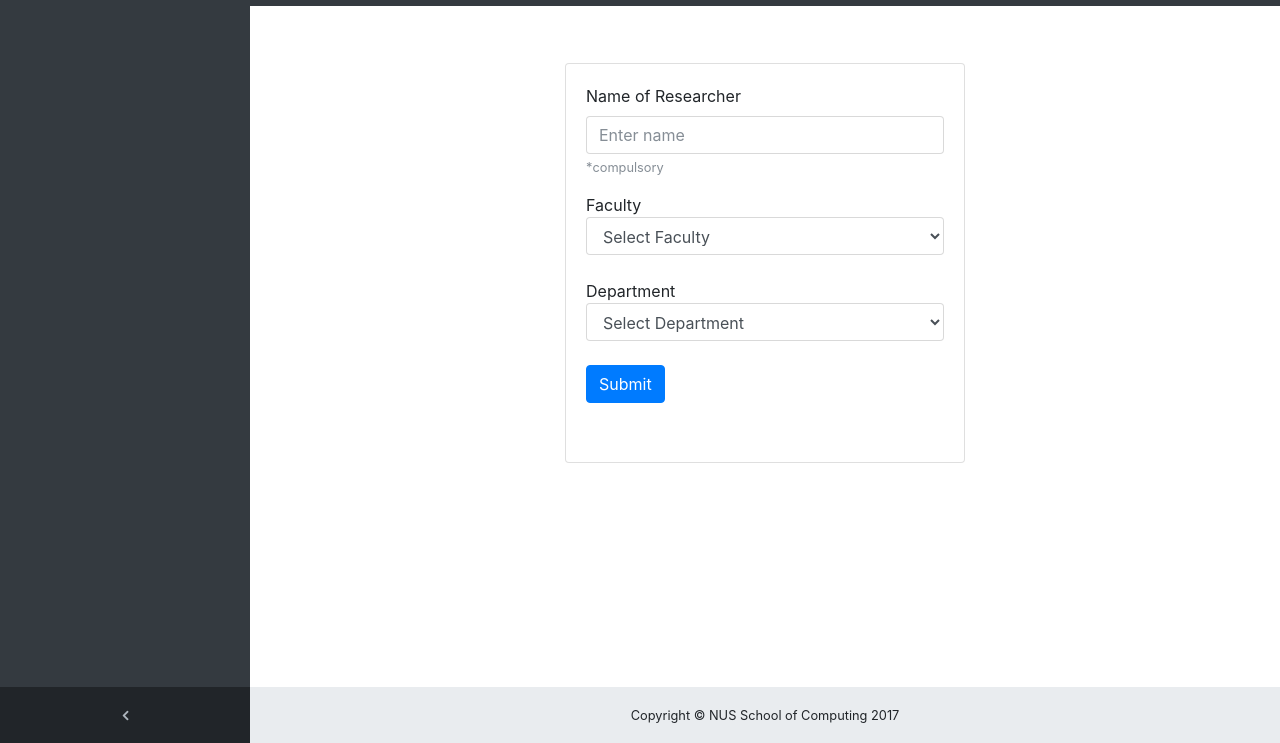
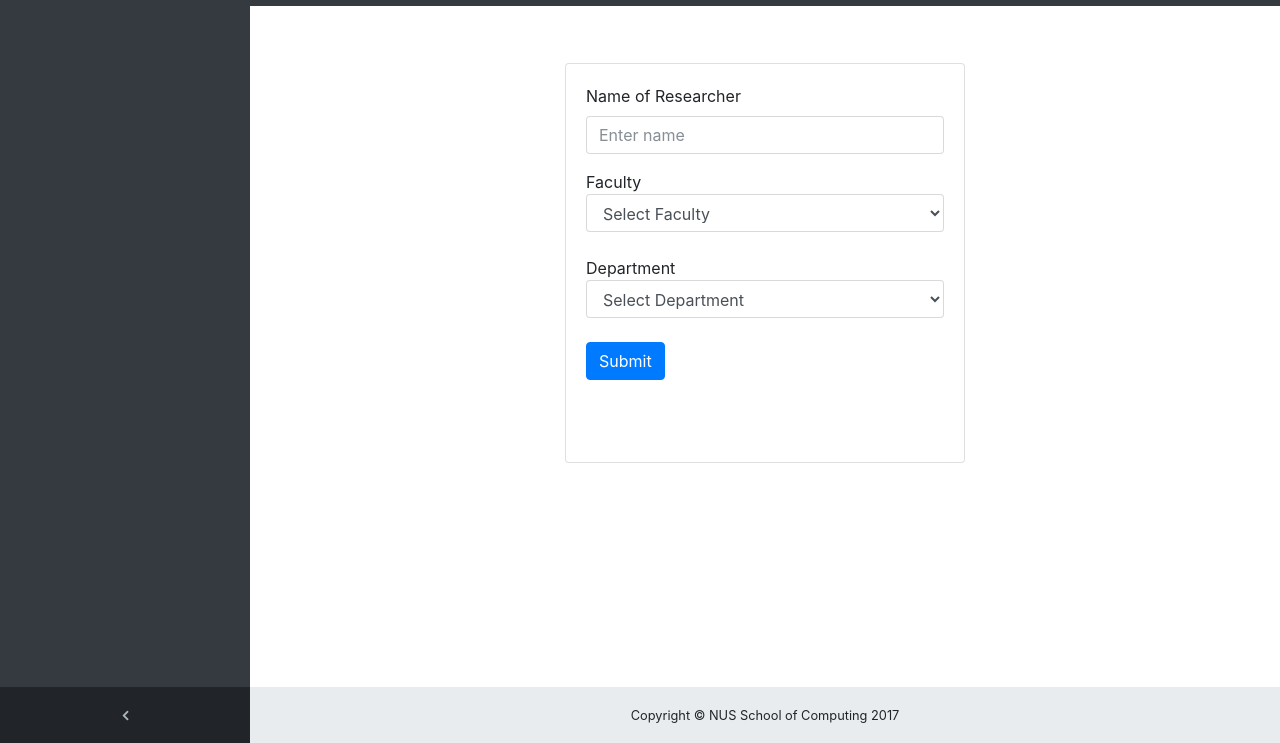
Before and after one commit to jingyulim/renusearch, a Django app: page /addresearcher/1/ in a window 1280 px wide. Shown: the part 57-800 px from the top of the page. Run offline with Django 3.2, Linux system fonts and the light colour scheme; data that the repository does not hold is empty; some libraries are stand-ins or nearby versions.

Commit message:
removed 'compulsory' text in search page

```diff
--- a/capstone/templates/addresearcher.html
+++ b/capstone/templates/addresearcher.html
@@ -103,7 +103,7 @@
                 <div class="form-group">
                   <label for="textbox">Name of Researcher</label>
                   <input class="form-control" id="textbox" type="text" placeholder="Enter name" required="" aria-describedby="usernameHelp">
-                    <small id="usernameHelp" class="form-text text-muted" style="color:#ff0000">*compulsory</small>
+                    <!-- <small id="usernameHelp" class="form-text text-muted" style="color:#ff0000">*compulsory</small> -->
                 </div>
 
                   <div class="category_div" id="category_div" >Faculty
```
Also changed, not shown: capstone/templates/login.html (line endings or trailing spaces).
